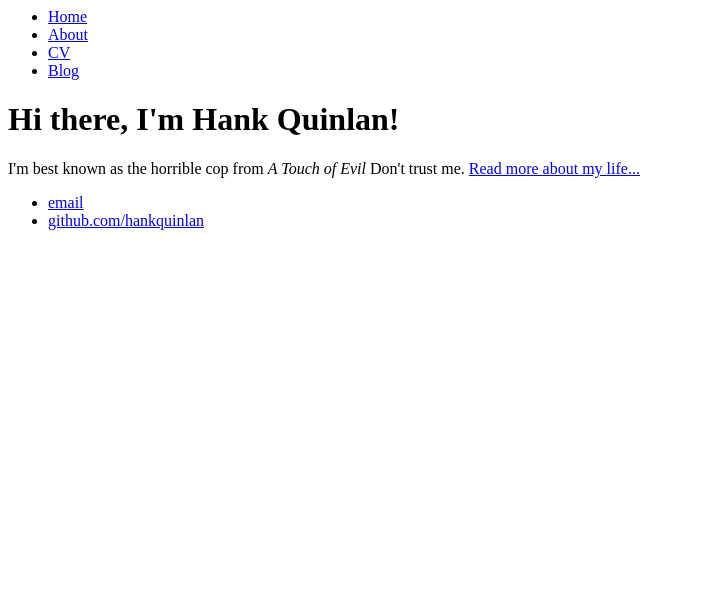
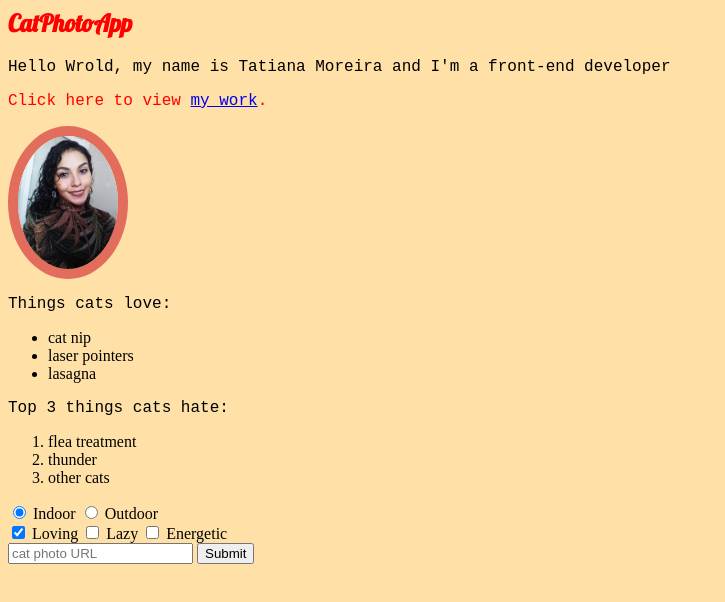
Before and after one commit to tatimoreira/tatimoreira.github.io, a plain HTML site: page index.html in a window 1280 px wide. Shown: the whole page, without its empty margins (0-725 px from the left). Drawn offline with Linux system fonts and the light colour scheme.

Commit message:
Adding some style and profile picture

```diff
--- a/index.html
+++ b/index.html
@@ -1,30 +1,60 @@
 <link href="https://fonts.googleapis.com/css?family=Lobster" rel="stylesheet" type="text/css">
+<style>
+  .red-text {
+    color: red;
+  }
 
-<!DOCTYPE html>
-<html>
-	<head>
-		<title class="title">Hank Quinlan, Horrible Cop</title>
-	</head>
-	<body>
-		<nav>
-    		<ul>
-        		<li><a href="/">Home</a></li>
-	        	<li><a href="/about">About</a></li>
-        		<li><a href="/cv">CV</a></li>
-        		<li><a href="/blog">Blog</a></li>
-    		</ul>
-		</nav>
-		<div class="container">
-    		<div class="blurb">
-        		<h1>Hi there, I'm Hank Quinlan!</h1>
-				<p>I'm best known as the horrible cop from <em>A Touch of Evil</em> Don't trust me. <a href="/about">Read more about my life...</a></p>
-    		</div><!-- /.blurb -->
-		</div><!-- /.container -->
-		<footer>
-    		<ul>
-        		<li><a href="mailto:hankquinlanhub@gmail.com">email</a></li>
-        		<li><a href="https://github.com/hankquinlan">github.com/hankquinlan</a></li>
-			</ul>
-		</footer>
-	</body>
-</html>
+  h2 {
+    font-family: Lobster, monospace;
+  }
+
+  p {
+    font-size: 16px;
+    font-family: monospace;
+  }
+
+  .portfolioPic{
+  	width: 100px;
+  	border-width: 10px;
+    border-style: solid;
+    border-color: #E26D5C;
+    border-radius: 50%;
+  }
+
+  body{
+  	background-color: #FFE1A8;
+  }
+</style>
+
+<h2 class="red-text">CatPhotoApp</h2>
+<main class="mainStyle" >
+  <p>Hello Wrold, my name is Tatiana Moreira and I'm a front-end developer</p>
+  <p class="red-text">Click here to view  <a href="#">my work</a>.</p>
+
+  <a href="#"><img class="portfolioPic" src="./static/images/portfoliopic.jpg" alt="A cute orange cat lying on its back."></a>
+
+  <div>
+    <p>Things cats love:</p>
+    <ul>
+      <li>cat nip</li>
+      <li>laser pointers</li>
+      <li>lasagna</li>
+    </ul>
+    <p>Top 3 things cats hate:</p>
+    <ol>
+      <li>flea treatment</li>
+      <li>thunder</li>
+      <li>other cats</li>
+    </ol>
+  </div>
+
+  <form action="/submit-cat-photo">
+    <label><input type="radio" name="indoor-outdoor" checked> Indoor</label>
+    <label><input type="radio" name="indoor-outdoor"> Outdoor</label><br>
+    <label><input type="checkbox" name="personality" checked> Loving</label>
+    <label><input type="checkbox" name="personality"> Lazy</label>
+    <label><input type="checkbox" name="personality"> Energetic</label><br>
+    <input type="text" placeholder="cat photo URL" required>
+    <button type="submit">Submit</button>
+  </form>
+</main>
--- a/style.css
+++ b/style.css
@@ -1,4 +1,4 @@
 .title{
 	font-size: 20px;
-	font-family: "Indie Flower", "Baloo Tammudu";
+	font-family: Lobster;
 }
```
Also changed, not shown: static/images/portfoliopic.jpg (added).
